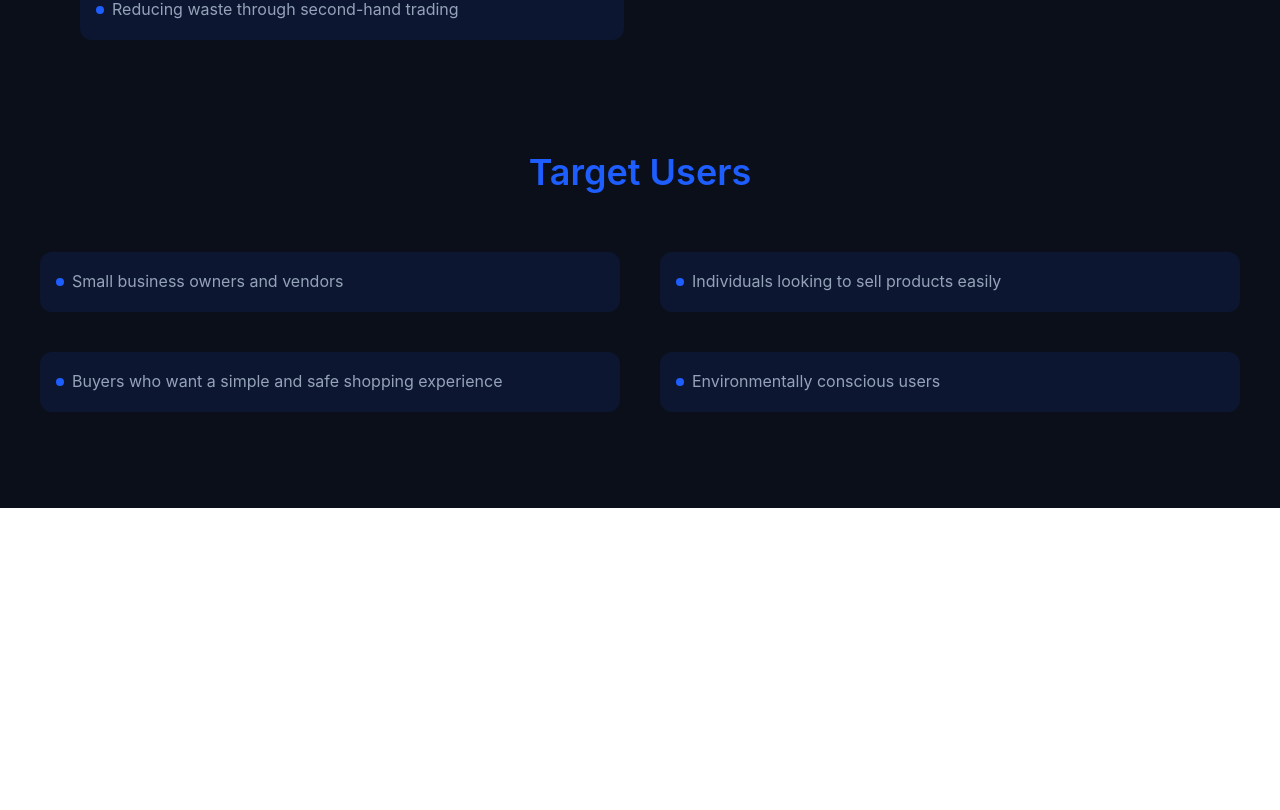
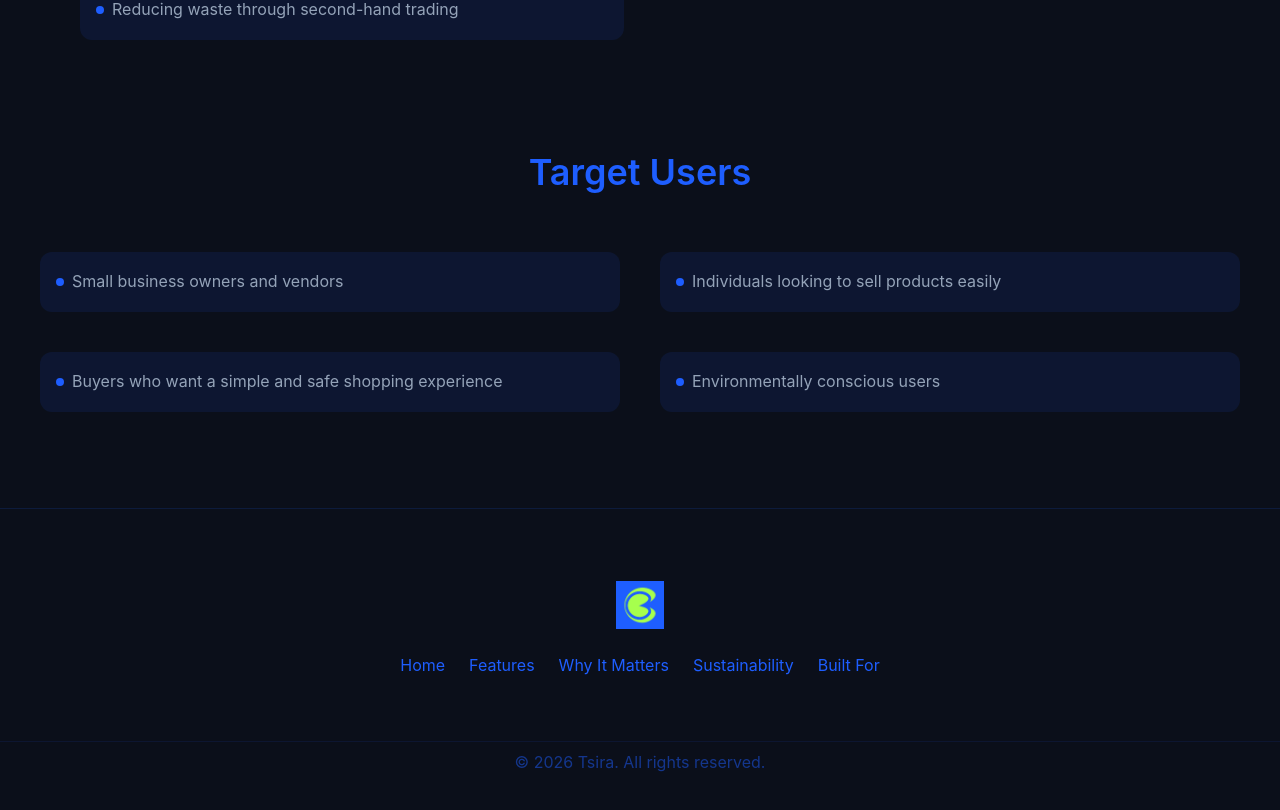
Before and after one commit to HumairaAisha/tsira-marketplace, a React (Vite) app in the folder tsira-marketplace/: page / in a window 1280 px wide. Shown: the part 2392-3202 px from the top of the page. Before the commit the page ends 2900 px from the top, so only its background shows below. Built offline with nearby package versions, Linux system fonts and the light colour scheme.

Commit message:
render componet to landing page

```diff
--- a/tsira-marketplace/src/Component/Navbar.jsx
+++ b/tsira-marketplace/src/Component/Navbar.jsx
@@ -10,7 +10,7 @@ function Navbar() {
       {title: "Home", link: "/#home"},
       {title: "Features", link: "/#features"},
       {title: "Why It Matters", link: "/#why-tsira"},
-      {title: "Sustainability", link: "/#sustainable"},
+      {title: "Sustainability", link: "/#sustainability"},
       {title: "Built For", link: "/#target-users"},
    ]
    const [nav, setNav] = useState(false)
@@ -34,10 +34,10 @@ function Navbar() {
       </ul>
 
       <div className="md:hidden">
-       <div className="flex justify-between px-6 py-2">
+       <div className="flex justify-between px-6 py-2 gap-4">
 
-         <button onClick={handleClick}>
-            {!nav ?   <Menu className="text-tsira-primary"/> : <X className="text-tsira-primary"/>}
+         <button onClick={handleClick} className="hover:cursor-pointer">
+            {!nav ?  <Menu className="text-tsira-primary"/> : <X className="text-tsira-primary"/>}
          </button>
        </div>
          <ul className={!nav ? "hidden" : "absolute top-0 left-0 min-h-screen w-full bg-tsira-bg text-tsira-muted flex flex-col justify-center items-center gap-8"}>
--- a/tsira-marketplace/src/Pages/LandingPage.jsx
+++ b/tsira-marketplace/src/Pages/LandingPage.jsx
@@ -4,6 +4,7 @@ import Features from "../Sections/Features"
 import WhyTsira from "../Sections/WhyTsira"
 import Impact from "../Sections/Impact"
 import Users from "../Sections/Users"
+import Footer from "../Component/Footer"
 
 function LandingPage() {
   return (
@@ -14,6 +15,7 @@ function LandingPage() {
   <WhyTsira/>
   <Impact/>
   <Users/>
+  <Footer />
   </>
   )
 }
```
